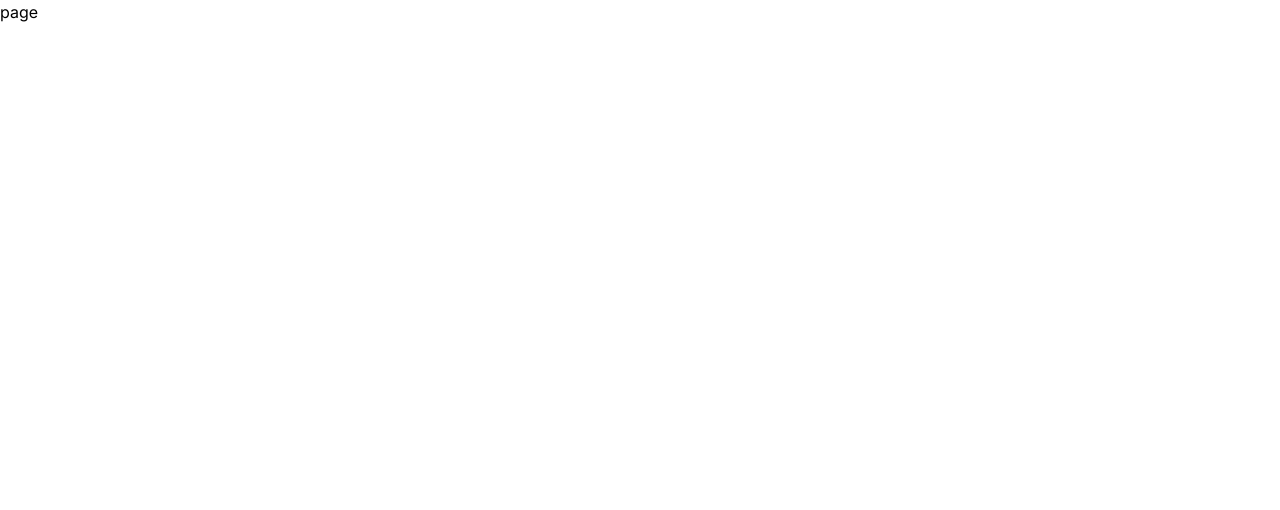
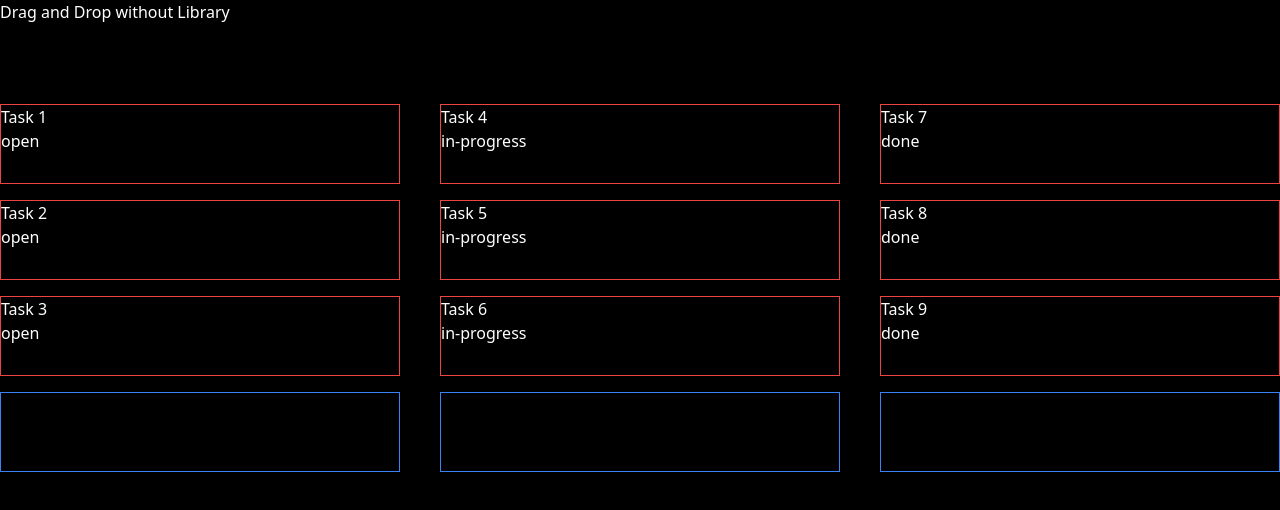
Before and after one commit to DatNg267/animation-collection, a Next.js app: page /drag-and-drop/without-library in a window 1280 px wide. Shown: the top 510 px of the page. Built offline with nearby package versions, Linux system fonts and the light colour scheme.

Commit message:
chore: Refactor drag-and-drop implementation in page components

```diff
--- /dev/null
+++ b/src/app/drag-and-drop/components/EndItem.tsx
@@ -0,0 +1,29 @@
+"use client";
+import { HTMLAttributes } from "react";
+
+type Props = {
+  isActiveDragOver: boolean;
+};
+
+const EndItem = ({
+  isActiveDragOver,
+  ...props
+}: Props & HTMLAttributes<HTMLLIElement>) => {
+  return (
+    <>
+      <div
+        className="h-2 bg-white w-full"
+        style={{
+          display: isActiveDragOver ? "block" : "none",
+        }}
+      ></div>
+      <li
+        className="min-h-20 border border-blue-500 cursor-pointer"
+        {...props}
+        draggable={false}
+      ></li>
+    </>
+  );
+};
+
+export default EndItem;
--- /dev/null
+++ b/src/app/drag-and-drop/components/Item.tsx
@@ -0,0 +1,40 @@
+"use client";
+import React, { HTMLAttributes } from "react";
+import { Task } from "../without-library/page";
+
+type Props = {
+  task: Task;
+  isActiveDragOver: boolean;
+
+  isActive: boolean;
+};
+
+const Item = ({
+  task,
+  isActiveDragOver,
+  isActive,
+  ...props
+}: Props & HTMLAttributes<HTMLLIElement>) => {
+  return (
+    <>
+      {!isActive && (
+        <div
+          className="h-2 bg-white w-full"
+          style={{
+            display: isActiveDragOver ? "block" : "none",
+          }}
+        ></div>
+      )}
+      <li
+        className="min-h-20 border border-red-500 cursor-pointer"
+        {...props}
+        draggable
+      >
+        <p>{task.name}</p>
+        <p>{task.status}</p>
+      </li>
+    </>
+  );
+};
+
+export default Item;
--- /dev/null
+++ b/src/app/drag-and-drop/components/List.tsx
@@ -0,0 +1,15 @@
+"use client";
+import React, { HTMLAttributes, PropsWithChildren } from "react";
+
+const List = ({
+  children,
+  ...props
+}: PropsWithChildren & HTMLAttributes<HTMLUListElement>) => {
+  return (
+    <ul {...props} className="flex flex-col gap-4">
+      {children}
+    </ul>
+  );
+};
+
+export default List;
--- /dev/null
+++ b/src/app/drag-and-drop/constant.ts
@@ -0,0 +1,49 @@
+import { Task } from "./without-library/page";
+
+export const TODO_LIST: Task[] = [
+  {
+    id: 1,
+    name: "Task 1",
+    status: "open",
+  },
+  {
+    id: 2,
+    name: "Task 2",
+    status: "open",
+  },
+  {
+    id: 3,
+    name: "Task 3",
+    status: "open",
+  },
+  {
+    id: 4,
+    name: "Task 4",
+    status: "in-progress",
+  },
+  {
+    id: 5,
+    name: "Task 5",
+    status: "in-progress",
+  },
+  {
+    id: 6,
+    name: "Task 6",
+    status: "in-progress",
+  },
+  {
+    id: 7,
+    name: "Task 7",
+    status: "done",
+  },
+  {
+    id: 8,
+    name: "Task 8",
+    status: "done",
+  },
+  {
+    id: 9,
+    name: "Task 9",
+    status: "done",
+  },
+];
--- /dev/null
+++ b/src/app/drag-and-drop/layout.tsx
@@ -0,0 +1,8 @@
+"use client";
+import { PropsWithChildren } from "react";
+
+const layout = ({ children }: PropsWithChildren) => {
+  return <>{children}</>;
+};
+
+export default layout;
--- a/src/app/drag-and-drop/without-library/page.tsx
+++ b/src/app/drag-and-drop/without-library/page.tsx
@@ -1,9 +1,195 @@
-import React from "react";
+"use client";
+import { useId, useState } from "react";
+import EndItem from "../components/EndItem";
+import Item from "../components/Item";
+import List from "../components/List";
+import { TODO_LIST } from "../constant";
 
-type Props = {};
-
-const page = (props: Props) => {
-  return <div>page</div>;
+export type Task = {
+  id: number;
+  name: string;
+  status: "open" | "done" | "in-progress";
 };
 
-export default page;
+function moveItemInArray(arr: any[], fromIndex: number, toIndex: number) {
+  const itemToMove = arr.splice(fromIndex, 1)[0];
+  arr.splice(toIndex, 0, itemToMove);
+
+  return arr;
+}
+
+const Page = () => {
+  const endTaskInProgressId = useId();
+  const endTaskDoneId = useId();
+  const endTaskOpenId = useId();
+
+  const listEndTaskId = [endTaskInProgressId, endTaskDoneId, endTaskOpenId];
+
+  const [todoList, setTodo] = useState<Task[]>(TODO_LIST);
+
+  const doneList: Task[] = todoList.filter((task) => task.status === "done");
+  const openList: Task[] = todoList.filter((task) => task.status === "open");
+  const inProgressList: Task[] = todoList.filter(
+    (task) => task.status === "in-progress"
+  );
+
+  const [dragOverTask, setDragOverTask] = useState<string | null>(null);
+  const [dragItemTask, setDragItemTask] = useState<string | null>(null);
+
+  const onDragStart = (
+    event: React.DragEvent<HTMLLIElement>,
+    taskName: string
+  ) => {
+    setDragItemTask(taskName);
+  };
+  const onDragEnd = (event: React.DragEvent<HTMLLIElement>) => {
+    if (dragOverTask === dragItemTask) return;
+    if (!dragOverTask) return;
+
+    let newStatus =
+      todoList.find((task) => task.name === dragOverTask)?.status ?? "open";
+    if (listEndTaskId.includes(dragOverTask)) {
+      switch (dragOverTask) {
+        case endTaskInProgressId:
+          newStatus = "in-progress";
+          break;
+        case endTaskDoneId:
+          newStatus = "done";
+          break;
+        case endTaskOpenId:
+          newStatus = "open";
+          break;
+        default:
+          newStatus = "open";
+          break;
+      }
+      const newTaskList = todoList.map((task) => {
+        if (task.name === dragItemTask) {
+          return {
+            ...task,
+            status: newStatus,
+          };
+        }
+        return task;
+      });
+      const fromIndex = newTaskList.findIndex(
+        (task) => task.name === dragItemTask
+      );
+
+      const toIndex =
+        dragOverTask === endTaskOpenId
+          ? openList.length
+          : dragOverTask === endTaskInProgressId
+          ? openList.length + inProgressList.length - 1
+          : todoList.length;
+      if (fromIndex > toIndex) {
+        const newList = moveItemInArray(newTaskList, fromIndex, toIndex);
+        setTodo([...newList]);
+      } else {
+        const newList = moveItemInArray(newTaskList, fromIndex, toIndex - 1);
+        setTodo([...newList]);
+      }
+      setDragOverTask(null);
+      setDragItemTask(null);
+    }
+
+    const newTaskList = todoList.map((task) => {
+      if (task.name === dragItemTask) {
+        return {
+          ...task,
+          status: newStatus,
+        };
+      }
+      return task;
+    });
+
+    const fromIndex = newTaskList.findIndex(
+      (task) => task.name === dragItemTask
+    );
+
+    const toIndex = newTaskList.findIndex((task) => task.name === dragOverTask);
+
+    if (fromIndex > toIndex) {
+      const newList = moveItemInArray(newTaskList, fromIndex, toIndex);
+      setTodo([...newList]);
+    } else {
+      const newList = moveItemInArray(newTaskList, fromIndex, toIndex - 1);
+      setTodo([...newList]);
+    }
+
+    setDragOverTask(null);
+    setDragItemTask(null);
+  };
+
+  const onDragOver = (
+    event: React.DragEvent<HTMLLIElement>,
+    taskName: string
+  ) => {
+    setDragOverTask(taskName);
+  };
+
+  return (
+    <div>
+      <h1>Drag and Drop without Library</h1>
+      <div className="container mt-20">
+        <div className="grid grid-cols-3 gap-10">
+          <List>
+            {openList.map((task, index) => (
+              <Item
+                isActive={dragItemTask === task.name}
+                isActiveDragOver={dragOverTask === task.name}
+                key={task.name}
+                task={task}
+                onDragEnd={onDragEnd}
+                onDragOver={(e) => onDragOver(e, task.name)}
+                onDragStart={(event) => onDragStart(event, task.name)}
+              ></Item>
+            ))}
+            <EndItem
+              isActiveDragOver={dragOverTask === endTaskOpenId}
+              onDragOver={(e) => onDragOver(e, endTaskOpenId)}
+            ></EndItem>
+          </List>
+          <List>
+            {inProgressList.map((task, index) => (
+              <Item
+                isActive={dragItemTask === task.name}
+                isActiveDragOver={dragOverTask === task.name}
+                key={task.name}
+                task={task}
+                onDragEnd={onDragEnd}
+                onDragOver={(e) => onDragOver(e, task.name)}
+                onDragStart={(event) => onDragStart(event, task.name)}
+              ></Item>
+            ))}
+
+            <EndItem
+              isActiveDragOver={dragOverTask === endTaskInProgressId}
+              onDragOver={(e) => onDragOver(e, endTaskInProgressId)}
+            ></EndItem>
+          </List>
+          <List>
+            {doneList.map((task, index) => (
+              <Item
+                isActive={dragItemTask === task.name}
+                isActiveDragOver={dragOverTask === task.name}
+                key={task.name}
+                task={task}
+                onDragEnd={onDragEnd}
+                onDragOver={(e) => onDragOver(e, task.name)}
+                onDragStart={(event) => onDragStart(event, task.name)}
+              ></Item>
+            ))}
+
+            <EndItem
+              isActiveDragOver={dragOverTask === endTaskDoneId}
+              onDragOver={(e) => onDragOver(e, endTaskDoneId)}
+            ></EndItem>
+          </List>
+        </div>
+      </div>
+    </div>
+  );
+};
+
+export default Page;
--- a/src/app/layout.tsx
+++ b/src/app/layout.tsx
@@ -13,7 +13,7 @@ export default function RootLayout({
 }>) {
   return (
     <html lang="en">
-      <body className={inter.className}>
+      <body className={"bg-black text-white h-dvh w-dvw"}>
         <>{children}</>
       </body>
     </html>
```
